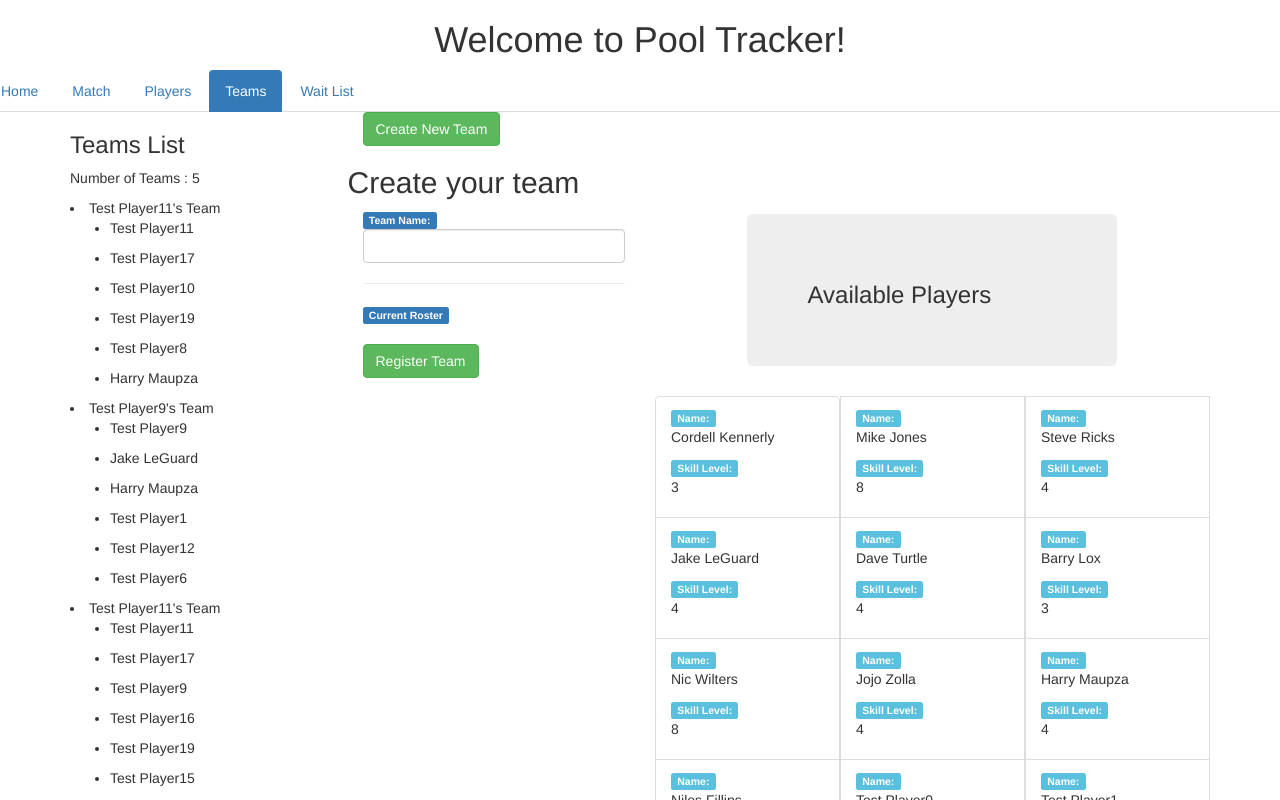
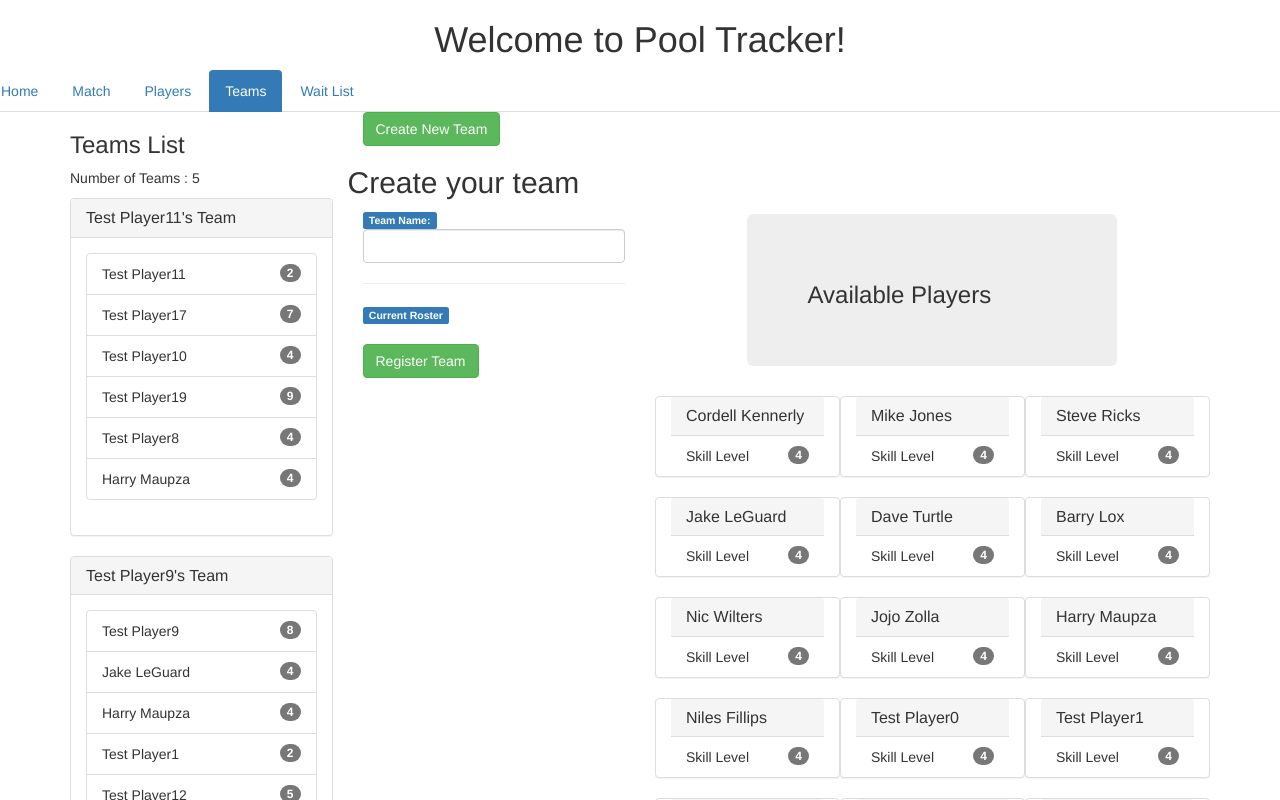
Before and after one commit to lowkeyop/pool-tracker, an Angular app in the folder poolSite/: page /teams/new in a window 1280 px wide. Shown: the top 800 px of the page. Built offline with nearby package versions, Linux system fonts and the light colour scheme.

Commit message:
Improved Views
Modified NewTeamComponent and TeamsComponent views to have a cleaner
view than before

```diff
--- a/poolSite/src/app/admin/teams/new-team/new-team.component.html
+++ b/poolSite/src/app/admin/teams/new-team/new-team.component.html
@@ -9,7 +9,7 @@
       <ul class="list-group">
           <li class="list-group-item" *ngFor="let player of newTeam.players"
           (click)="removeFromTeam(player)">
-            {{player.getFullName()}} <button class="btn btn-danger">Drop <span class="glyphicon glyphicon-remove"></span></button>
+            {{player.getFullName()}} <span class="badge progress-bar-danger"><span class="glyphicon glyphicon-remove"></span></span>
           </li>
       </ul>
       <button class="btn btn-success" (click)="registerTeam(teamName.value)">
@@ -23,7 +23,22 @@
           Available Players
       </h3>
     </div>
-    <ul class="list-group">
+    <div [ngClass]="{'panel-info' : isAlreadyOnRoster(player), 'panel-default' : !isAlreadyOnRoster(player) }" class="panel col-md-4"  *ngFor="let player of
+            availablePlayerList; let i=index" (click)="addToRoster(player)">
+      <div class="panel-heading">
+        <h4 class="panel-title">{{player.getFullName()}}</h4>
+      </div>
+      <ul class="list-group">
+        <li class="col-md-offset-2 list-group-item" *ngIf="isAlreadyOnRoster(player)">
+          <label for="" class="label label-info">
+            Selected<span class="glyphicon glyphicon-ok"></span>
+          </label>
+        </li>
+        <li class="list-group-item">Skill Level<span class="badge">4</span></li>
+      </ul>
+
+    </div>
+    <!-- <ul class="list-group">
       <li class="list-group-item col-md-4" *ngFor="let player of
               availablePlayerList; let i=index" (click)="addToRoster(player)">
         <label for="" class="label label-info">Name: </label>
@@ -32,6 +47,6 @@
         <p>{{player.playerSkillLevel}} </p>
         <span [ngClass]="{'glyphicon glyphicon-ban-circle': isAlreadyOnRoster(player)}"></span>
       </li>
-    </ul>
+    </ul> -->
   </div>
 </div>
--- a/poolSite/src/app/admin/teams/teams.component.html
+++ b/poolSite/src/app/admin/teams/teams.component.html
@@ -3,12 +3,16 @@
     <div class="col-md-3">
       <h3>Teams List</h3>
       <p>Number of Teams : {{allTeams.length}}</p>
-      <li *ngFor="let team of allTeams; let i = index">
-        {{team.teamName}}
-        <ul *ngFor="let player of team.players">
-          <li>{{player.fName + " " + player.lName}}</li>
-        </ul>
-      </li>
+      <div class="panel panel-default" *ngFor="let team of allTeams; let i = index">
+        <div class="panel-heading">
+          <h4 class="panel-title">{{team.teamName}}</h4>
+        </div>
+        <div class="panel-body">
+          <ul class="list-group">
+            <li *ngFor="let player of team.players" class="list-group-item">{{player.getFullName() }}  <span class="badge">{{player.playerSkillLevel}}</span></li>
+          </ul>
+        </div>
+      </div>
     </div>
     <div class="col-md-9">
       <button class="btn btn-success" (click)="onCreateNewTeam()">Create New Team</button>
```
